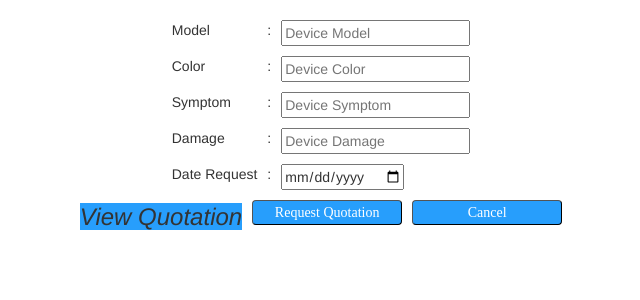
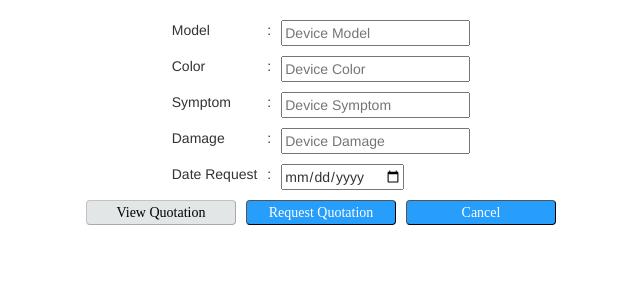
Before and after one commit to JiaEnTeoh98/ByteCode_DercsSystem, a PHP site: page /ApplicationLayer/CustomerRequest/CustomerRequest.php in a window 1280 px wide. Shown: the part 175-475 px from the top of the page, without its empty margins (319-959 px from the left). Run offline with PHP 8.4, Linux system fonts and the light colour scheme; the visitor is signed in with stand-in values (Sample User, id 1); some libraries are stand-ins or nearby versions.

Commit message:
repair bug in customer request module

```diff
--- a/ByteCode_SEP_Project/ApplicationLayer/CustomerRequest/CustomerRequest.php
+++ b/ByteCode_SEP_Project/ApplicationLayer/CustomerRequest/CustomerRequest.php
@@ -5,13 +5,8 @@
 
     $req = new ManageCustomerRequestController();
 
-
     if(isset($_POST['requestQ'])){
         $req->RequestQuote();
-    }
-
-    if(isset($_POST['viewQ'])){
-        $req->CViewQuote();
     }
 
 
@@ -103,18 +98,15 @@
         </tr>
         </table>
         <table>
-        </form>
         <tr>
         <td>
 
-        <form action="" method="POST">
-        <i style="font-size:24px;background-color:#279EFC" type="button" onclick="location.href='ViewQuotation.php'">View Quotation</i>
+        <button type="submit" name="viewQ" value="View Quotation" class="Vbutton" disabled>View Quotation
         </td>
         <td><button type="submit" name="requestQ" value="requestQ" class="Rbutton">Request Quotation
         </td>
         <td><button type="submit" name="Cancel" value="Cancel" class="Rbutton">Cancel
         </td>
-
 
        </form>
 
```
